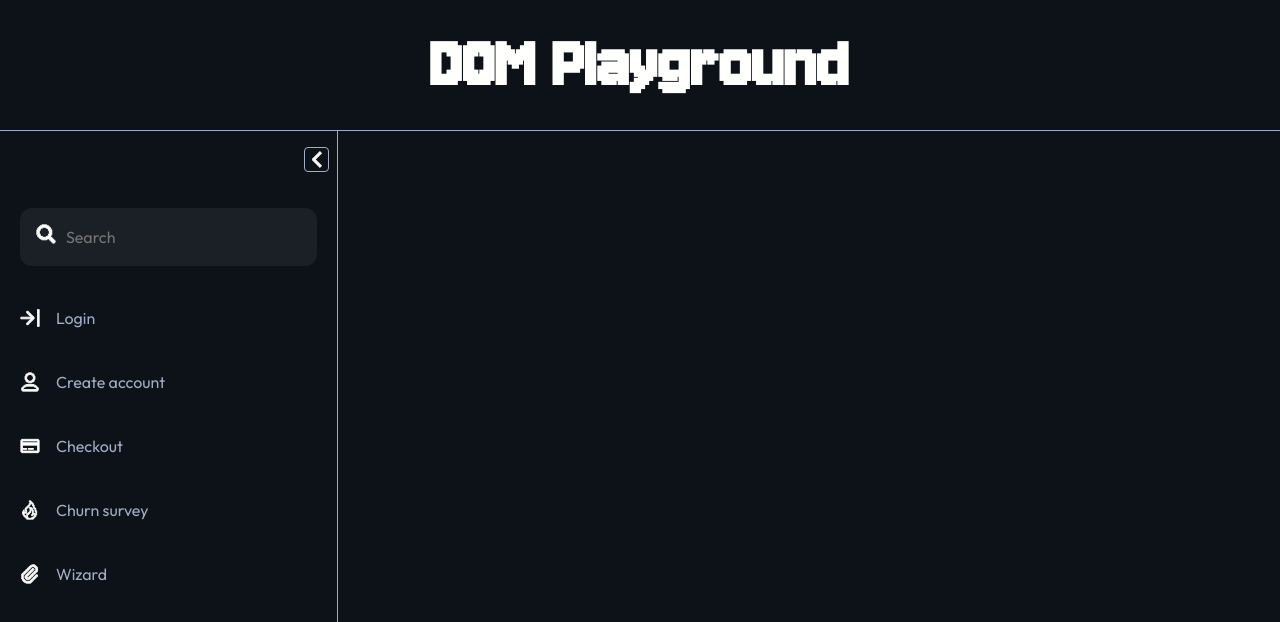
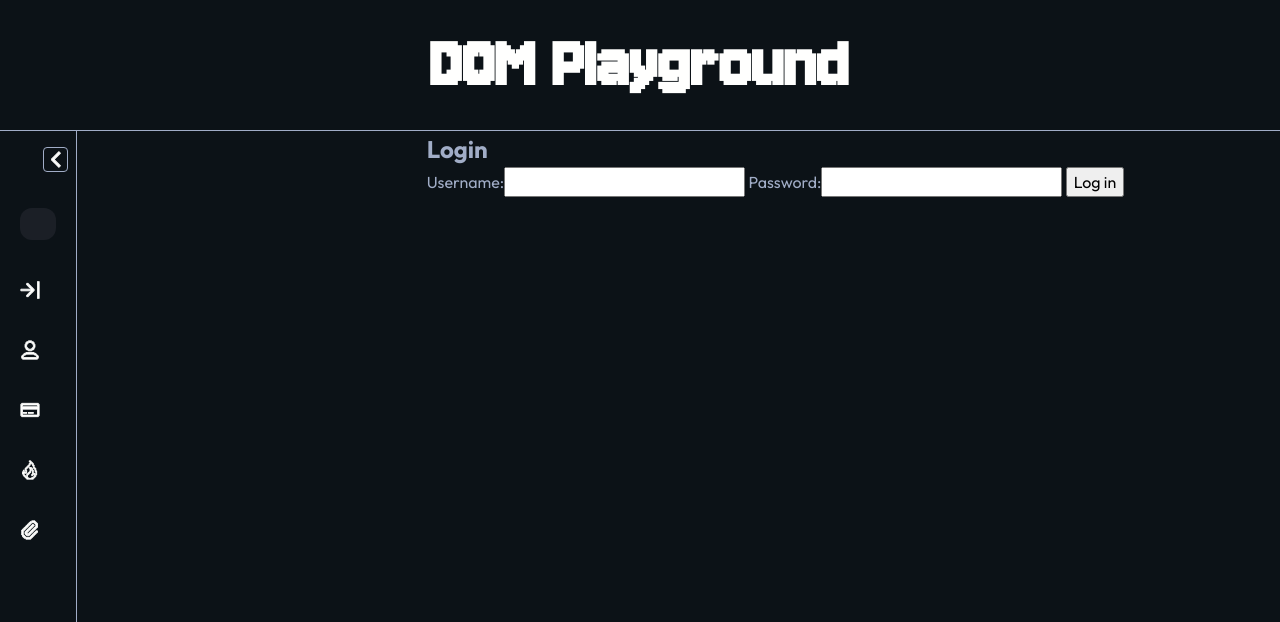
Before and after one commit to advazq/forms-dom, a website: page src/index.html in a window 1280 px wide. Both pictures are taken after a click on the icon 316 px from the left and 159 px from the top of the page. Shown: the top 622 px of the page. Drawn offline with Linux system fonts and the light colour scheme.

Commit message:
added collapse button logic

```diff
--- a/src/css/global.css
+++ b/src/css/global.css
@@ -37,11 +37,20 @@
 body {
   background-color: var(--black);
   font-family: var(--font);
-  color: var(--grey)
+  color: var(--grey);
+
+  display: grid;
+  grid-template-columns: repeat(3, 1fr);
+  grid-template-rows: auto;
+  grid-template-areas:
+  "header header header"
+  "menu main main"
+  "menu main main";
 
 }
 
 .title-box {
+  grid-area: header;
 display: flex;
 justify-content: center;
 align-items: center;
@@ -53,6 +62,7 @@ color: var(--white);
 }
 
 .navbar {
+  grid-area: menu;
   display: flex;
   flex-direction: column;
   width: fit-content;
@@ -130,6 +140,10 @@ color: var(--white);
   }
 }
 
+main {
+  grid-area: main;
+}
+
 /* Temporal */
 
 svg {
--- a/src/index.html
+++ b/src/index.html
@@ -49,11 +49,11 @@
                 points="10 19 10 20 8 20 8 18 9 18 9 17 10 17 10 16 11 16 11 15 12 15 12 14 13 14 13 13 1 13 1 11 13 11 13 10 12 10 12 9 11 9 11 8 10 8 10 7 9 7 9 6 8 6 8 4 10 4 10 5 11 5 11 6 12 6 12 7 13 7 13 8 14 8 14 9 15 9 15 10 16 10 16 11 17 11 17 13 16 13 16 14 15 14 15 15 14 15 14 16 13 16 13 17 12 17 12 18 11 18 11 19 10 19"
               />
               <rect x="21" y="2" width="2" height="20" /></svg
-            >Login</a
+            ><span>Login</span></a
           >
         </li>
         <li>
-          <a
+          <a class="menu-link"
             ><?xml version="1.0" encoding="UTF-8"?><svg
               id="user"
               xmlns="http://www.w3.org/2000/svg"
@@ -65,11 +65,11 @@
               <path
                 d="m21,19v-1h-1v-1h-1v-1h-2v-1H7v1h-2v1h-1v1h-1v1h-1v3h1v1h18v-1h1v-3h-1Zm-16,0v-1h2v-1h10v1h2v1h1v2H4v-2h1Z"
               /></svg
-            >Create account</a
+            ><span>Create account</span></a
           >
         </li>
         <li>
-          <a
+          <a class="menu-link"
             ><?xml version="1.0" encoding="UTF-8"?><svg
               id="credit-card"
               xmlns="http://www.w3.org/2000/svg"
@@ -78,11 +78,11 @@
               <path d="m22,5v-1H2v1h-1v14h1v1h20v-1h1V5h-1Zm-1,13H3v-7h18v7Zm0-10H3v-2h18v2Z" />
               <rect x="4" y="15" width="4" height="1" />
               <rect x="10" y="15" width="6" height="1" /></svg
-            >Checkout</a
+            ><span>Checkout</span></a
           >
         </li>
         <li>
-          <a
+          <a class="menu-link"
             ><?xml version="1.0" encoding="UTF-8"?><svg
               id="fire"
               xmlns="http://www.w3.org/2000/svg"
@@ -91,11 +91,11 @@
               <path
                 d="m19,13v-3h-1v-1h-1v-3h-1v-2h-1v-1h-1v-1h-1v-1h-2v1h1v2h-1v2h-1v1h-1v1h-1v1h-1v1h-1v3h1v2h-1v-1h-1v-2h-1v2h-1v3h1v2h1v1h1v1h1v1h1v1h8v-1h1v-1h1v-1h1v-2h1v-5h-1Zm-3,7v1h-2v1h-4v-1h-1v-3h1v-1h1v-1h1v-1h1v-4h1v2h1v4h-1v2h1v-1h1v-1h1v3h-1Zm3-3h-1v-1h-2v-4h-1v-2h-1v-1h-3v1h1v4h-1v1h-1v1h-1v1h-1v3h-1v-1h-1v-1h-1v-2h3v-4h-1v-1h1v-1h1v-1h1v-1h1v-1h1v-2h1v-1h1v1h1v2h1v3h1v1h1v3h1v3Z"
               /></svg
-            >Churn survey</a
+            ><span>Churn survey</span></a
           >
         </li>
         <li>
-          <a
+          <a class="menu-link"
             ><?xml version="1.0" encoding="UTF-8"?><svg
               id="paperclip"
               xmlns="http://www.w3.org/2000/svg"
@@ -104,11 +104,25 @@
               <polygon
                 points="21 4 21 9 20 9 20 10 19 10 19 11 18 11 18 12 17 12 17 13 16 13 16 14 15 14 15 15 14 15 14 16 13 16 13 17 12 17 12 18 11 18 11 19 8 19 8 18 7 18 7 17 6 17 6 14 7 14 7 13 8 13 8 12 9 12 9 11 10 11 10 10 11 10 11 9 12 9 12 8 13 8 13 7 14 7 14 6 15 6 15 5 16 5 16 6 17 6 17 7 16 7 16 8 15 8 15 9 14 9 14 10 13 10 13 11 12 11 12 12 11 12 11 13 10 13 10 14 9 14 9 15 8 15 8 16 9 16 9 17 10 17 10 16 11 16 11 15 12 15 12 14 13 14 13 13 14 13 14 12 15 12 15 11 16 11 16 10 17 10 17 9 18 9 18 8 19 8 19 5 18 5 18 4 17 4 17 3 14 3 14 4 13 4 13 5 12 5 12 6 11 6 11 7 10 7 10 8 9 8 9 9 8 9 8 10 7 10 7 11 6 11 6 12 5 12 5 13 4 13 4 18 5 18 5 19 6 19 6 20 7 20 7 21 12 21 12 20 13 20 13 19 14 19 14 18 15 18 15 17 16 17 16 16 17 16 17 15 18 15 18 14 19 14 19 13 21 13 21 15 20 15 20 16 19 16 19 17 18 17 18 18 17 18 17 19 16 19 16 20 15 20 15 21 14 21 14 22 13 22 13 23 7 23 7 22 5 22 5 21 4 21 4 20 3 20 3 18 2 18 2 12 3 12 3 11 4 11 4 10 5 10 5 9 6 9 6 8 7 8 7 7 8 7 8 6 9 6 9 5 10 5 10 4 11 4 11 3 12 3 12 2 14 2 14 1 18 1 18 2 19 2 19 3 20 3 20 4 21 4"
               /></svg
-            >Wizard</a
+            ><span>Wizard</span></a
           >
         </li>
       </menu>
     </nav>
+    <main>
+      <section class="main login">
+        <div class="main-title">
+          <h2>Login</h2>
+        </div>
+        <div class="playground-container login-container">
+          <form>
+            <label>Username:<input type="email" /></label>
+            <label>Password:<input type="password" /></label>
+            <button type="submit">Log in</button>
+          </form>
+        </div>
+      </section>
+    </main>
     <script src="./main.js"></script>
   </body>
 </html>
--- a/src/main.js
+++ b/src/main.js
@@ -1,6 +1,14 @@
 // Lógica para ocultar menú de navegación (sidebar)
 const collapseMenuButton = document.querySelector(".collapse-button");
+const searchBar = document.querySelector(".menu-search");
+const textMenuItems = document.querySelectorAll(".menu-link span");
+
+const collapseMenu = (links) => {
+  links.forEach((link) => (link.textContent = ""));
+  searchBar.textContent = "";
+};
 
 collapseMenuButton.addEventListener("click", function () {
-  console.log("Button clicked!");
+  collapseMenu(textMenuItems);
+  console.log("Botón collapse pulsado");
 });
```
